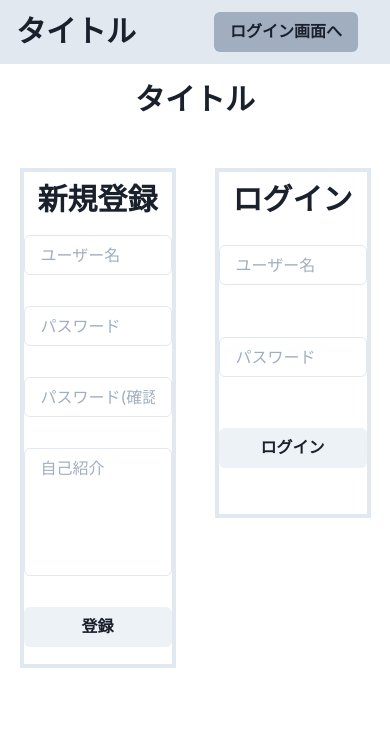
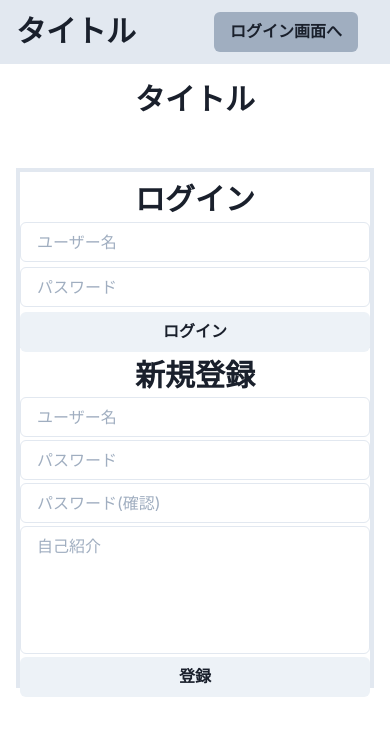
Before and after one commit to mehm8128/mehm8128_study_client, a Next.js app: page /login in a window 390 px wide. Shown: the top 736 px of the page. Built offline with nearby package versions, Linux system fonts and the light colour scheme.

Commit message:
fix for responsive

```diff
--- a/src/components/login/Login.tsx
+++ b/src/components/login/Login.tsx
@@ -30,7 +30,12 @@ const Login: NextPage = () => {
 	}
 	return (
 		<>
-			<Box borderWidth={4} borderColor="gray.200" h="70%" w="40%">
+			<Box
+				borderWidth={4}
+				borderColor="gray.200"
+				h="70%"
+				w={{ base: "100%", md: "40%" }}
+			>
 				<Heading textAlign="center" mt={2}>
 					ログイン
 				</Heading>
--- a/src/components/login/SignUp.tsx
+++ b/src/components/login/SignUp.tsx
@@ -7,6 +7,7 @@ import { Box, Button, Flex, Heading, Input, Textarea } from '@chakra-ui/react'
 import { UserContext } from '../UserProvider'
 
 import type { NextPage } from "next"
+
 const SignUp: NextPage = () => {
 	const router = useRouter()
 	const { login } = useContext(UserContext)
@@ -45,7 +46,12 @@ const SignUp: NextPage = () => {
 
 	return (
 		<>
-			<Box borderWidth={4} borderColor="gray.200" w="40%">
+			<Box
+				borderWidth={4}
+				borderColor="gray.200"
+				w={{ base: "100%", md: "40%" }}
+				mb={{ base: 12 }}
+			>
 				<Heading textAlign="center" mt={2}>
 					新規登録
 				</Heading>
--- a/src/pages/login.tsx
+++ b/src/pages/login.tsx
@@ -11,9 +11,15 @@ const LoginPage: NextPage = () => {
 			<Heading textAlign="center" mt={4}>
 				タイトル
 			</Heading>
-			<Flex justifyContent="space-around" h={500} mt={12}>
+			<Flex
+				justifyContent="space-around"
+				h={500}
+				mt={12}
+				mx={4}
+				direction={{ base: "column", md: "row" }}
+			>
+				<Login />
 				<SignUp />
-				<Login />
 			</Flex>
 		</>
 	)
```
Also changed, not shown: src/components/container/GoalListContainer.tsx (+6 -3 lines), src/components/container/TimeLineContainer.tsx (+6 -3 lines).
